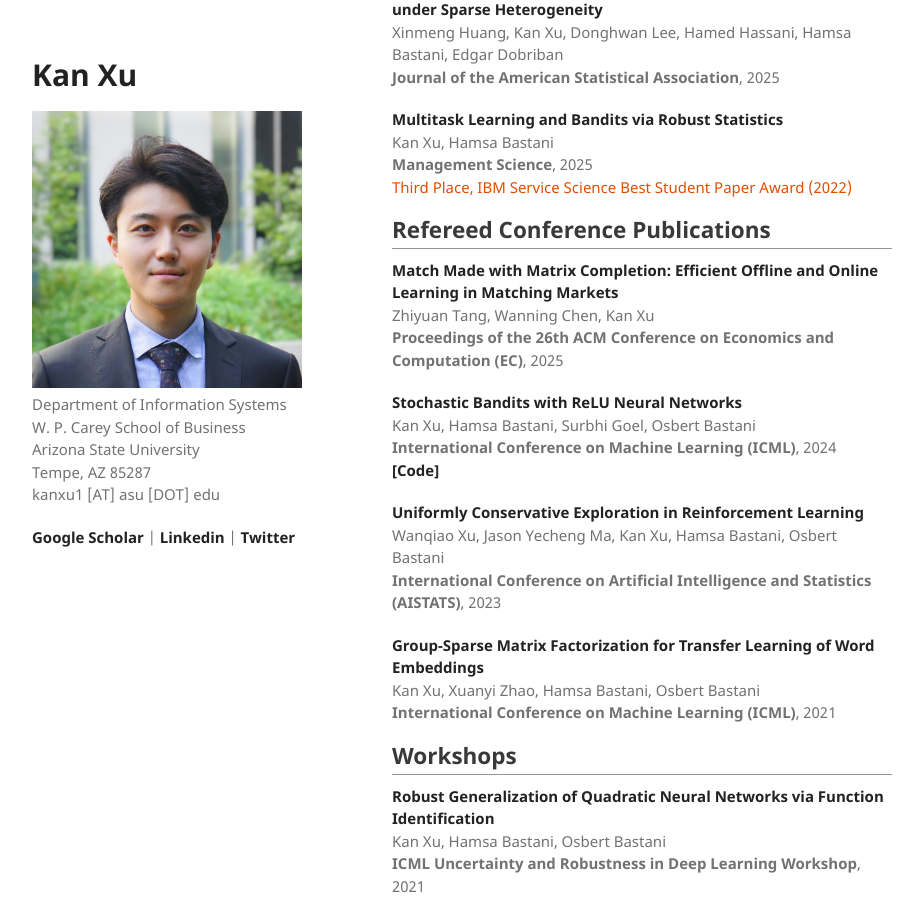
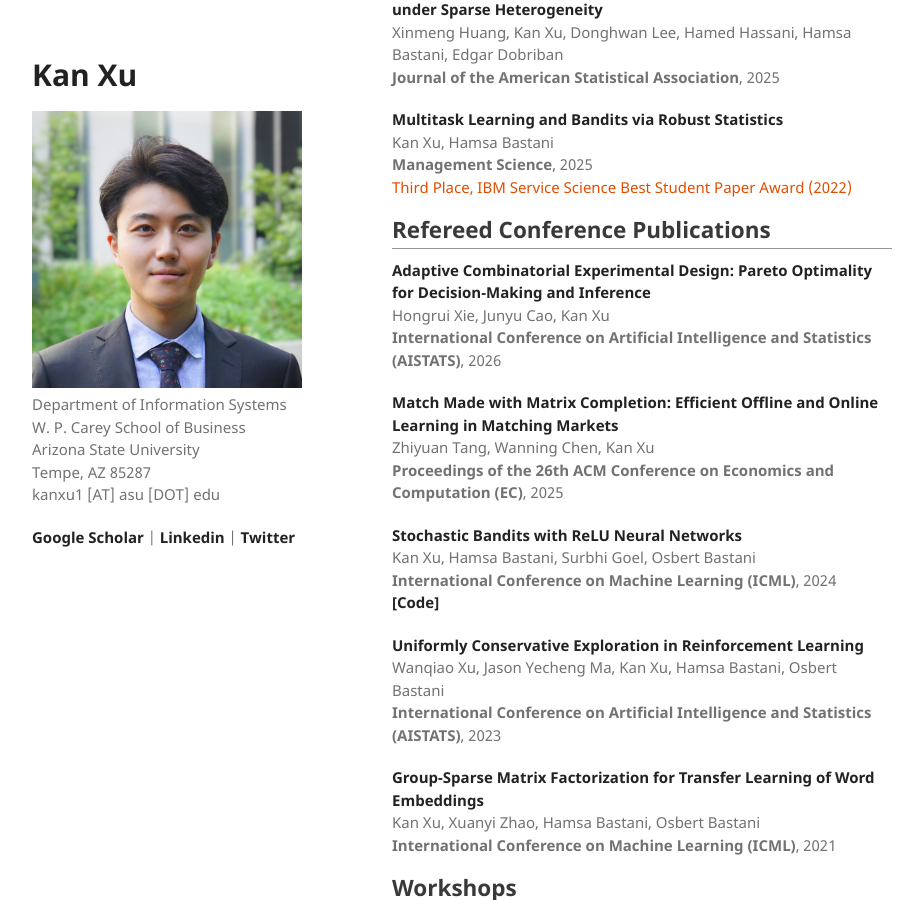
Before and after one commit to kanxu526/kanxu526.github.io, a Jekyll site: the page built from research.md, in a window 1280 px wide and 900 px high, scrolled down 561 px. Shown: the whole window, without its empty margins (178-1101 px from the left). Built offline with Jekyll 4.4.1, drawn with Linux system fonts in a browser that asks for light colours.

Commit message:
Update research.md

```diff
--- a/research.md
+++ b/research.md
@@ -38,6 +38,10 @@ Kan Xu, Hamsa Bastani<br>
 
 <h2>Refereed Conference Publications</h2>
 
+<p><a href="">Adaptive Combinatorial Experimental Design: Pareto Optimality for Decision-Making and Inference</a><br>
+Hongrui Xie, Junyu Cao, Kan Xu<br>
+<b>International Conference on Artificial Intelligence and Statistics (AISTATS)</b>, 2026</p>
+
 <p><a href="https://dl.acm.org/doi/10.1145/3736252.3742592">Match Made with Matrix Completion: Efficient Offline and Online Learning in Matching Markets</a><br>
 Zhiyuan Tang, Wanning Chen, Kan Xu<br>
 <b>Proceedings of the 26th ACM Conference on Economics and Computation (EC)</b>, 2025</p>
```
